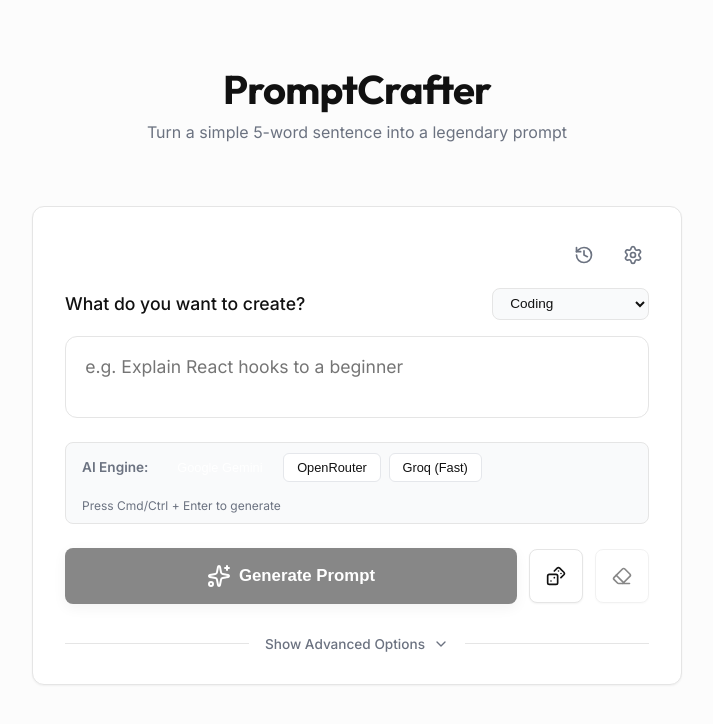
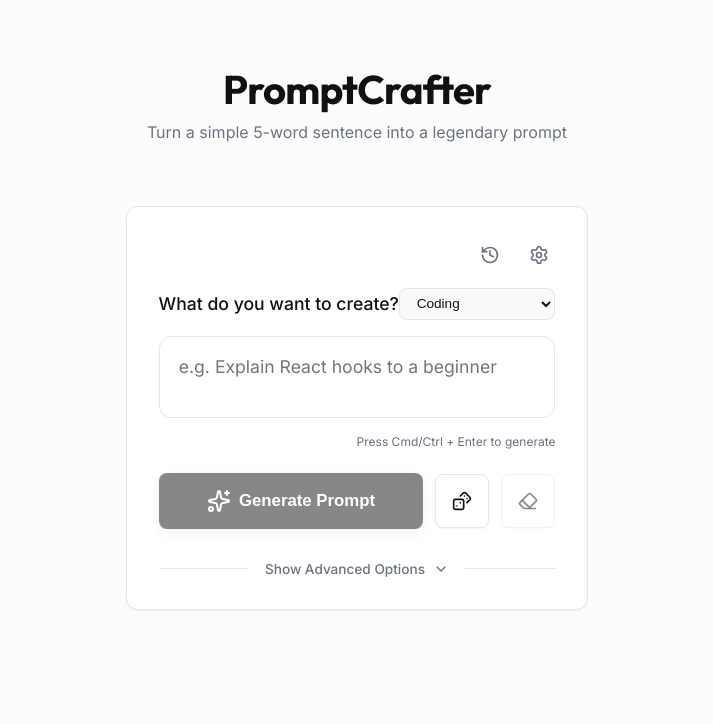
Before and after one commit to njrankitsam11-gif/promptcrafter, a React (Vite) app: page / in a window 1280 px wide. Both pictures are taken after a click on the element "PromptCrafter". Shown: the top 724 px of the page, without its empty margins (283-996 px from the left). Built offline with nearby package versions, Linux system fonts and the light colour scheme.

Commit message:
Hide API engine toggle on main page, add back buttons to panels

```diff
--- a/src/App.tsx
+++ b/src/App.tsx
@@ -1,5 +1,5 @@
 import React, { useState, useEffect, useRef } from 'react';
-import { Sparkles, Settings, Copy, Check, Loader2, X, History as HistoryIcon, Trash2, Dices, ChevronDown, ChevronUp, Eraser, FileText, Globe, Flame } from 'lucide-react';
+import { Sparkles, Settings, Copy, Check, Loader2, X, History as HistoryIcon, Trash2, Dices, ChevronDown, ChevronUp, Eraser, FileText, Globe, Flame, ArrowLeft } from 'lucide-react';
 import { GoogleGenAI } from '@google/genai';
 import './App.css';
 
@@ -522,6 +522,15 @@ Do not include any pleasantries or conversational filler. Output ONLY the genera
 
           {showSettings && (
             <div className="settings-panel">
+              <div style={{ display: 'flex', alignItems: 'center', marginBottom: '1.5rem', paddingBottom: '1rem', borderBottom: '1px solid var(--panel-border)' }}>
+                <button
+                  onClick={() => setShowSettings(false)}
+                  style={{ background: 'transparent', border: 'none', display: 'flex', alignItems: 'center', gap: '0.5rem', color: 'var(--text-main)', cursor: 'pointer', fontWeight: 600, padding: 0 }}
+                >
+                  <ArrowLeft size={18} />
+                  Back to Dashboard
+                </button>
+              </div>
               <div className="input-group" style={{ marginBottom: '1rem' }}>
                 <label>API Provider</label>
                 <select
@@ -639,59 +648,7 @@ Do not include any pleasantries or conversational filler. Output ONLY the genera
                 outline: 'none'
               }}
             />
-            <div style={{ display: 'flex', gap: '1rem', marginTop: '1rem', alignItems: 'center', background: '#f9fafb', padding: '0.6rem 1rem', borderRadius: '8px', border: '1px solid var(--panel-border)', flexWrap: 'wrap' }}>
-              <span style={{ fontSize: '0.85rem', fontWeight: 600, color: 'var(--text-muted)' }}>AI Engine:</span>
-              <div style={{ display: 'flex', gap: '0.5rem' }}>
-                <button
-                  onClick={() => handleProviderChange('google')}
-                  style={{
-                    padding: '0.4rem 0.8rem',
-                    fontSize: '0.8rem',
-                    borderRadius: '6px',
-                    border: apiProvider === 'google' ? '1px solid var(--accent)' : '1px solid #e5e7eb',
-                    background: apiProvider === 'google' ? 'var(--accent)' : 'white',
-                    color: apiProvider === 'google' ? 'white' : 'var(--text-main)',
-                    cursor: 'pointer',
-                    fontWeight: 500,
-                    transition: 'all 0.2s'
-                  }}
-                >
-                  Google Gemini
-                </button>
-                <button
-                  onClick={() => handleProviderChange('openrouter')}
-                  style={{
-                    padding: '0.4rem 0.8rem',
-                    fontSize: '0.8rem',
-                    borderRadius: '6px',
-                    border: apiProvider === 'openrouter' ? '1px solid var(--accent)' : '1px solid #e5e7eb',
-                    background: apiProvider === 'openrouter' ? 'var(--accent)' : 'white',
-                    color: apiProvider === 'openrouter' ? 'white' : 'var(--text-main)',
-                    cursor: 'pointer',
-                    fontWeight: 500,
-                    transition: 'all 0.2s'
-                  }}
-                >
-                  OpenRouter
-                </button>
-                <button
-                  onClick={() => handleProviderChange('groq')}
-                  style={{
-                    padding: '0.4rem 0.8rem',
-                    fontSize: '0.8rem',
-                    borderRadius: '6px',
-                    border: apiProvider === 'groq' ? '1px solid var(--accent)' : '1px solid #e5e7eb',
-                    background: apiProvider === 'groq' ? 'var(--accent)' : 'white',
-                    color: apiProvider === 'groq' ? 'white' : 'var(--text-main)',
-                    cursor: 'pointer',
-                    fontWeight: 500,
-                    transition: 'all 0.2s'
-                  }}
-                >
-                  Groq (Fast)
-                </button>
-              </div>
-              <div style={{ flex: 1 }} />
+            <div style={{ display: 'flex', justifyContent: 'flex-end', marginTop: '0.5rem' }}>
               <div style={{ fontSize: '0.75rem', color: 'var(--text-muted)' }}>
                 Press Cmd/Ctrl + Enter to generate
               </div>
@@ -894,7 +851,16 @@ Do not include any pleasantries or conversational filler. Output ONLY the genera
 
         {showHistory && (
           <div className="glass-panel history-panel fade-in">
-            <h3>Prompt History</h3>
+            <div style={{ display: 'flex', alignItems: 'center', marginBottom: '1.5rem', paddingBottom: '1rem', borderBottom: '1px solid var(--panel-border)' }}>
+              <button
+                onClick={() => setShowHistory(false)}
+                style={{ background: 'transparent', border: 'none', display: 'flex', alignItems: 'center', gap: '0.5rem', color: 'var(--text-main)', cursor: 'pointer', fontWeight: 600, padding: 0 }}
+              >
+                <ArrowLeft size={18} />
+                Back to Dashboard
+              </button>
+            </div>
+            <h3 style={{ marginTop: 0 }}>Prompt History</h3>
             {history.length === 0 ? (
               <p className="empty-history">No prompts generated yet.</p>
             ) : (
```
